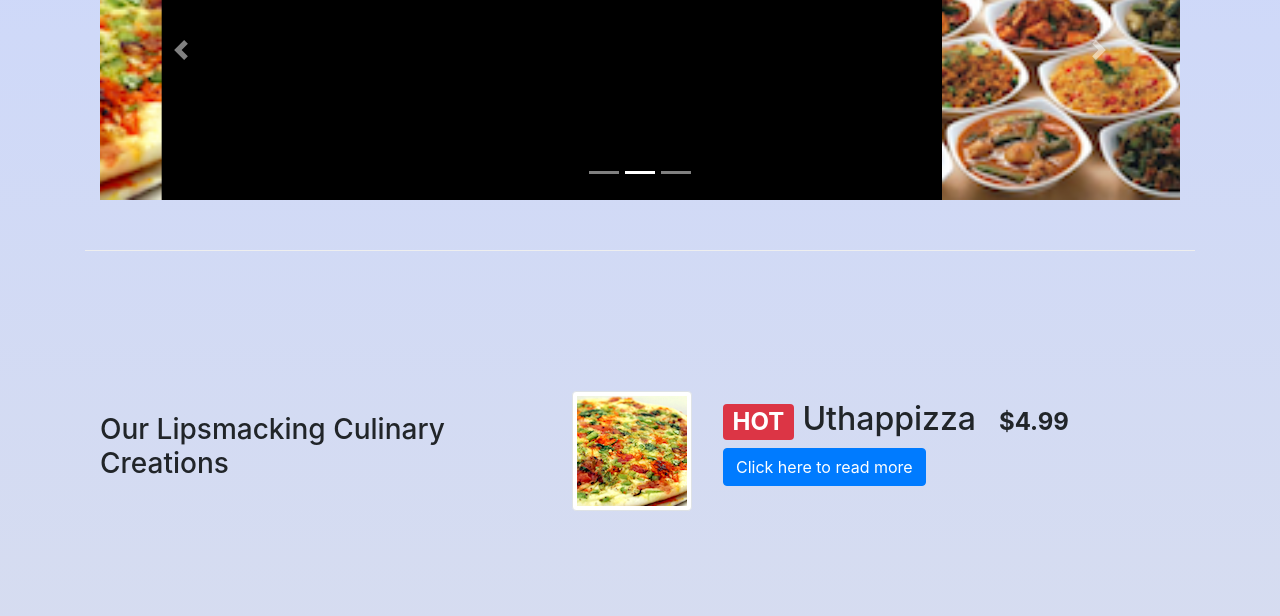
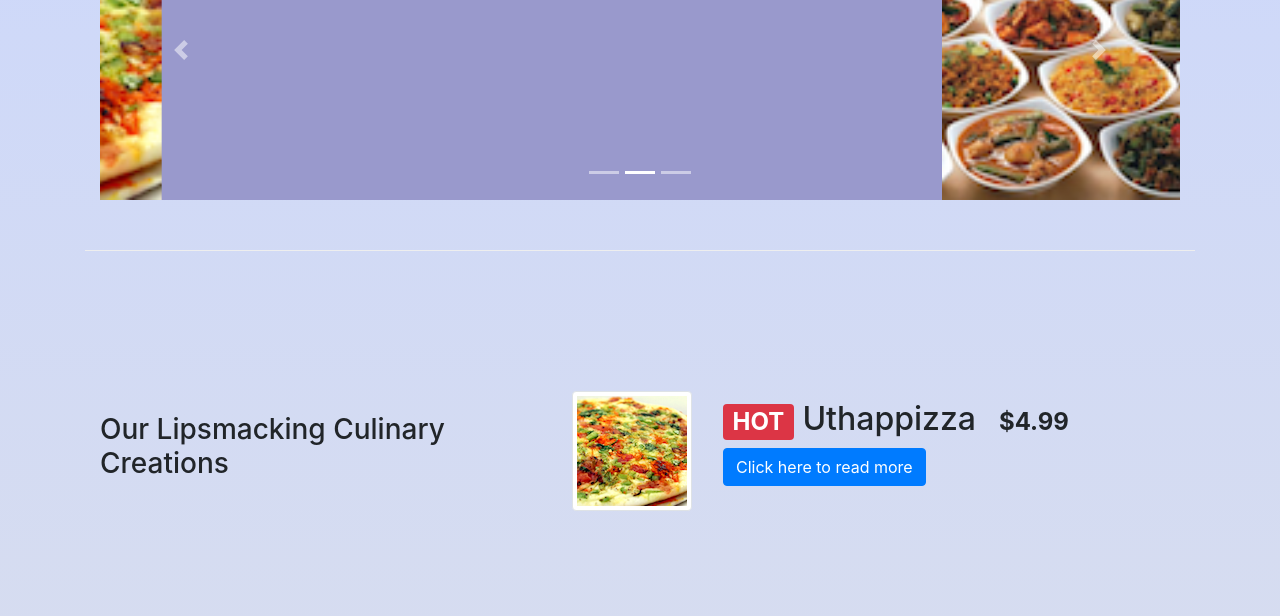
Before and after one commit to AaronGoodrum/conFusion, a website: page index.html in a window 1280 px wide. Shown: the part 484-1100 px from the top of the page. Drawn offline with nearby package versions, Linux system fonts and the light colour scheme.

Commit message:
carousel color

```diff
--- a/css/styles.css
+++ b/css/styles.css
@@ -73,7 +73,7 @@ address{
   padding: 10px;
 }
 .carousel {
-  background:rgb(0, 0, 0);
+  background:rgb(153,153,204);
 }
 .carousel-item {
 height: 300px;
```
